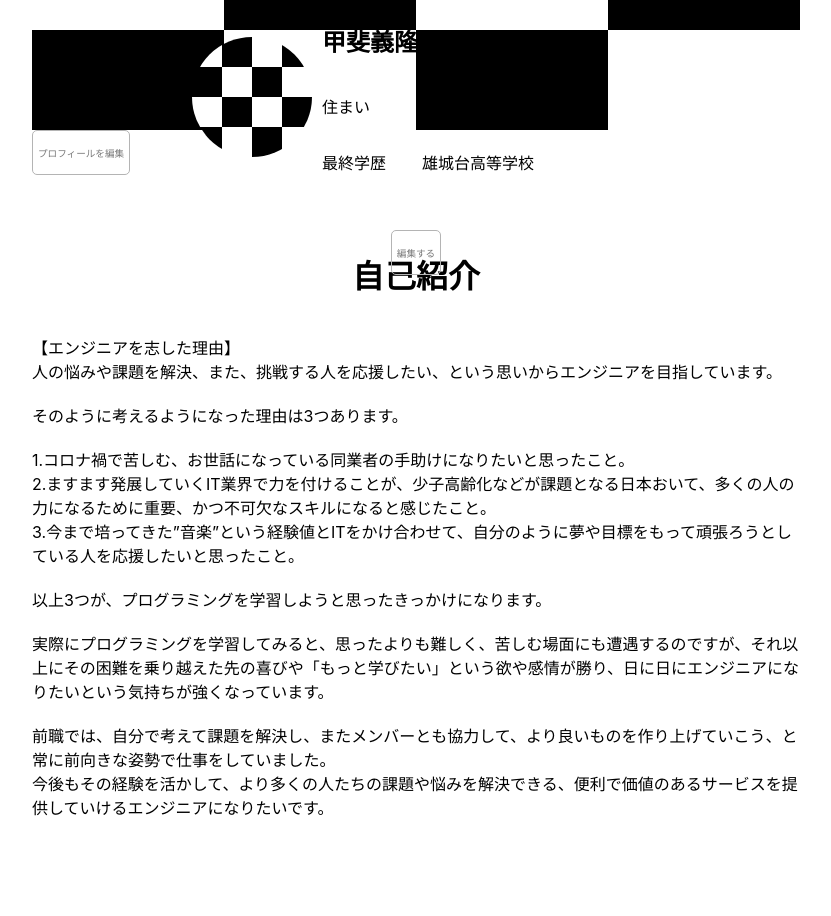
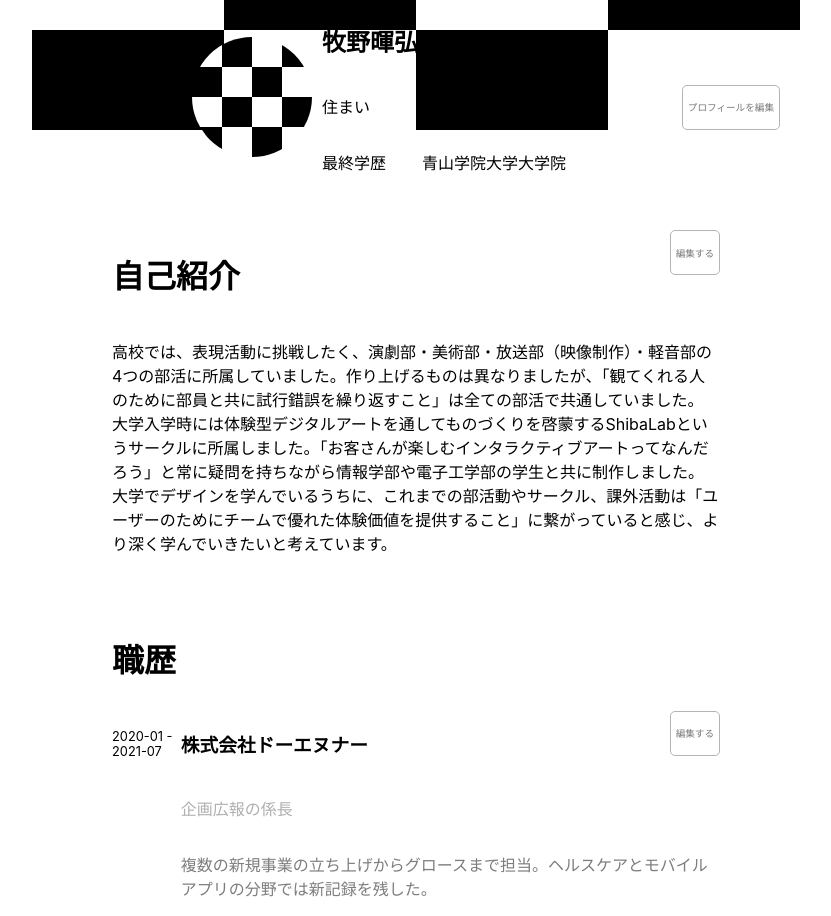
Before and after one commit to yoseei/gulliver_works_account, a React app: page /profile in a window 1280 px wide. Shown: the part 120-1036 px from the top of the page, without its empty margins (224-1055 px from the left). Before the commit the page ends 939 px from the top, so only its background shows below. Built offline with nearby package versions, Linux system fonts and the light colour scheme.

Commit message:
ドーエヌナーの項目実装

```diff
--- a/src/components/editButton/EditButton.module.scss
+++ b/src/components/editButton/EditButton.module.scss
@@ -1,13 +1,9 @@
 .root {
-  .editButtonWrapper {
   border: 1px solid rgb(180, 180, 180);
   border-radius: 5px;
-    bottom: 10px;
+  cursor: pointer;
   color: rgb(121, 121, 121);
   display: flex;
   font-size: 0.6rem;
   padding: 5px;
-    // position: absolute;
-    right: 10px;
 }
-}
--- a/src/components/editButton/EditButton.tsx
+++ b/src/components/editButton/EditButton.tsx
@@ -8,9 +8,7 @@ interface PropsTypes {
 const EditButton = (props: PropsTypes) => {
   return (
     <div className={styles.root}>
-      <div className={styles.editButtonWrapper}>
-        <p onClick={props.onClick}>{props.text}</p>
-      </div>
+      <p onClick={props.onClick}>{props.text}</p>
     </div>
   );
 };
--- /dev/null
+++ b/src/components/workHistoryTable/WorkHistoryTable.module.scss
@@ -0,0 +1,29 @@
+.root {
+  width: 100%;
+  display: flex;
+  .leftWrapper {
+    padding-top: 5px;
+    width: 100px;
+    p {
+      font-size: 0.8rem;
+    }
+  }
+  .rightWrapper {
+    .companyNameWrapper {
+      display: flex;
+      justify-content: space-between;
+      margin-bottom: 10px;
+      .leftPartWrapper {
+        display: flex;
+        flex-direction: column;
+        gap: 5px;
+        .directorName {
+          color: #afafaf;
+        }
+      }
+    }
+    .aboutWrapper {
+      color: #7d7d7d;
+    }
+  }
+}
--- /dev/null
+++ b/src/components/workHistoryTable/WorkHistoryTable.tsx
@@ -0,0 +1,39 @@
+import React from "react";
+import styles from "./WorkHistoryTable.module.scss";
+import EditButton from "../editButton/EditButton";
+interface PropsTypes {
+  workingPeriod: string;
+  companyName: string;
+  directorName: string;
+  about: string;
+  onClick: React.MouseEventHandler<HTMLParagraphElement> | undefined;
+  buttonText: string;
+}
+
+const WorkHistoryTable = (props: PropsTypes) => {
+  return (
+    <div className={styles.root}>
+      {/* <div className={styles.workHistoryWrapper}> */}
+      <div className={styles.leftWrapper}>
+        <p>{props.workingPeriod}</p>
+      </div>
+      <div className={styles.rightWrapper}>
+        <div className={styles.companyNameWrapper}>
+          <div className={styles.leftPartWrapper}>
+            <h3>{props.companyName}</h3>
+            <p className={styles.directorName}>{props.directorName}</p>
+          </div>
+          <div className={styles.buttonWrapper}>
+            <EditButton onClick={props.onClick} text={props.buttonText} />
+          </div>
+        </div>
+        <div className={styles.aboutWrapper}>
+          <p>{props.about}</p>
+        </div>
+      </div>
+      {/* </div> */}
+    </div>
+  );
+};
+
+export default WorkHistoryTable;
--- a/src/scenes/profile/Profile.module.scss
+++ b/src/scenes/profile/Profile.module.scss
@@ -10,6 +10,8 @@
       position: relative;
       .buttonWrapper {
         position: absolute;
+        bottom: 0;
+        right: 20px;
       }
     }
     .basicInfoContainer {
@@ -42,13 +44,18 @@
     }
     .selfIntroductionContainer {
       margin-top: 100px;
+      padding: 0 80px;
       .topWrapper {
         display: flex;
-        justify-content: space-around;
+        justify-content: space-between;
+        margin-bottom: 20px;
         position: relative;
-        .buttonWrapper {
-          position: absolute;
-        }
+      }
+    }
+    .workHistoryWrapper {
+      width: 100%;
+      .workHistoryTitle {
+        margin: 80px 0 30px;
       }
     }
   }
--- a/src/scenes/profile/Profile.tsx
+++ b/src/scenes/profile/Profile.tsx
@@ -4,6 +4,7 @@ import Modal from "@material-ui/core/Modal";
 import ProfileImage from "../../components/profileImage/ProfileImage";
 import ProfileMainImage from "../../components/profileMainImage/ProfileMainImage";
 import EditButton from "../../components/editButton/EditButton";
+import WorkHistoryTable from "../../components/workHistoryTable/WorkHistoryTable";
 
 const Profile = () => {
   const [open, setOpen] = React.useState(false);
@@ -58,17 +59,17 @@ const Profile = () => {
             </div>
             <div className={styles.rightWrapper}>
               <div className={styles.nameAgeWrapper}>
-                <h2>甲斐義隆(34)</h2>
+                <h2>牧野暉弘(59)</h2>
               </div>
               <div className={styles.addressWrapper}>
                 <div className={styles.leftWrapper}>
                   <p>住まい</p>
                 </div>
-                <p>千葉県我孫子市</p>
+                <p>東京都</p>
               </div>
               <div className={styles.educationalBackgroundWrapper}>
                 <p className={styles.leftWrapper}>最終学歴</p>
-                <p>雄城台高等学校</p>
+                <p>青山学院大学大学院</p>
               </div>
             </div>
           </div>
@@ -85,31 +86,23 @@ const Profile = () => {
           </div>
           <div className={styles.mainWrapper}>
             <p>
-              【エンジニアを志した理由】
-              <br />
-              人の悩みや課題を解決、また、挑戦する人を応援したい、という思いからエンジニアを目指しています。
-              <br />
-              <br />
-              そのように考えるようになった理由は3つあります。
-              <br />
-              <br />
-              1.コロナ禍で苦しむ、お世話になっている同業者の手助けになりたいと思ったこと。
-              <br />
-              2.ますます発展していくIT業界で力を付けることが、少子高齢化などが課題となる日本おいて、多くの人の力になるために重要、かつ不可欠なスキルになると感じたこと。
-              <br />
-              3.今まで培ってきた”音楽”という経験値とITをかけ合わせて、自分のように夢や目標をもって頑張ろうとしている人を応援したいと思ったこと。
-              <br />
-              <br />
-              以上3つが、プログラミングを学習しようと思ったきっかけになります。
-              <br />
-              <br />
-              実際にプログラミングを学習してみると、思ったよりも難しく、苦しむ場面にも遭遇するのですが、それ以上にその困難を乗り越えた先の喜びや「もっと学びたい」という欲や感情が勝り、日に日にエンジニアになりたいという気持ちが強くなっています。
-              <br />
-              <br />
-              前職では、自分で考えて課題を解決し、またメンバーとも協力して、より良いものを作り上げていこう、と常に前向きな姿勢で仕事をしていました。
-              <br />
-              今後もその経験を活かして、より多くの人たちの課題や悩みを解決できる、便利で価値のあるサービスを提供していけるエンジニアになりたいです。
+              高校では、表現活動に挑戦したく、演劇部・美術部・放送部（映像制作）・軽音部の4つの部活に所属していました。作り上げるものは異なりましたが、「観てくれる人のために部員と共に試行錯誤を繰り返すこと」は全ての部活で共通していました。
+              大学入学時には体験型デジタルアートを通してものづくりを啓蒙するShibaLabというサークルに所属しました。「お客さんが楽しむインタラクティブアートってなんだろう」と常に疑問を持ちながら情報学部や電子工学部の学生と共に制作しました。
+              大学でデザインを学んでいるうちに、これまでの部活動やサークル、課外活動は「ユーザーのためにチームで優れた体験価値を提供すること」に繋がっていると感じ、より深く学んでいきたいと考えています。
             </p>
+          </div>
+          <div className={styles.workHistoryWrapper}>
+            <h1 className={styles.workHistoryTitle}>職歴</h1>
+            <WorkHistoryTable
+              workingPeriod={"2020-01 - 2021-07"}
+              companyName={"株式会社ドーエヌナー"}
+              directorName={"企画広報の係長"}
+              about={
+                "複数の新規事業の立ち上げからグロースまで担当。ヘルスケアとモバイルアプリの分野では新記録を残した。"
+              }
+              onClick={() => console.log("編集ボタンクリック！")}
+              buttonText={"編集する"}
+            />
           </div>
         </div>
 
```
Lines whose indentation alone changed are shown as unchanged.
